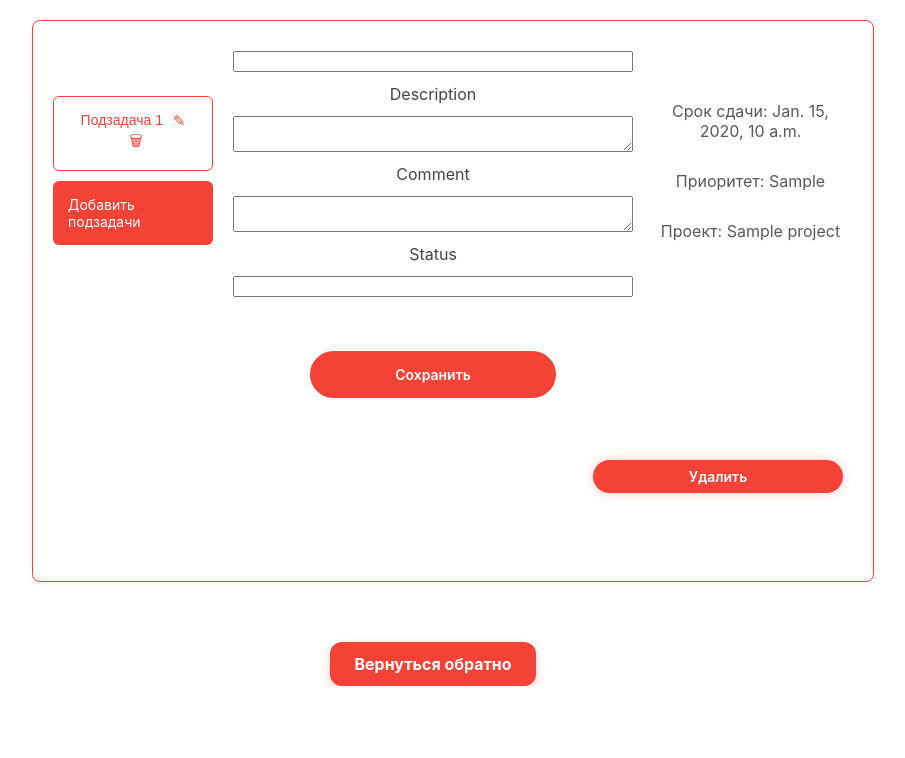
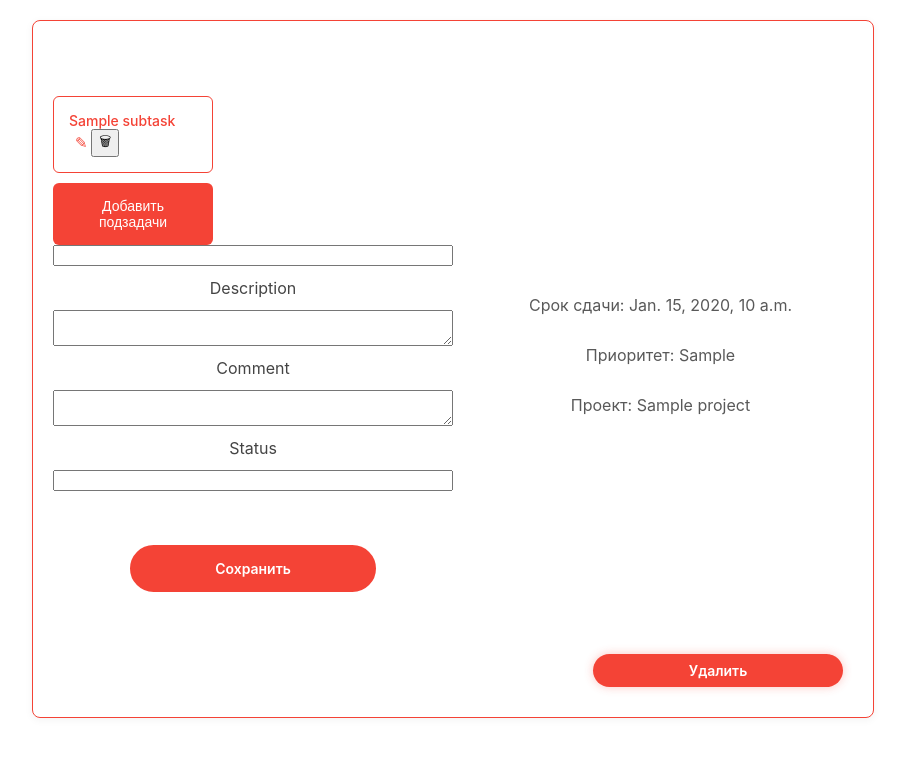
Before and after one commit to zxcl0wn/Task-Manager, a Django app: template TaskManager/tasks/templates/tasks/task.html in a window 1280 px wide. Shown: the part 132-890 px from the top of the page, without its empty margins (187-1092 px from the left). Before the commit the page ends 818 px from the top, so only its background shows below. Run offline with Django 3.2, Linux system fonts and the light colour scheme; the template is opened without the code that fills it: most values are stand-ins (such as "Sample title", 1, 10 or a date in 2020); form fields are guessed from the names that the template uses.

Commit message:
feat: add subtask, add and delete for them

```diff
--- a/TaskManager/tasks/templates/tasks/task.html
+++ b/TaskManager/tasks/templates/tasks/task.html
@@ -3,20 +3,28 @@
 
 {% block content %}
 <div class="task-card">
+    <div class="subtasks">
+        {% for subtask in subtasks %}
+            <div class="subtask-btn">
+                {{ subtask }}
+                <span class="pencil-symbol">✎</span>
+                <form method="POST" action="{% url 'app_tasks:subtask_delete' subtask.id %}" style="display: inline;">
+                    {% csrf_token %}
+                    <button type="submit" class="trash-btn">🗑</button>
+                </form>
+            </div>
+        {% endfor %}
+        <form method="POST" action="{% url 'app_tasks:subtask_create' task.id %}">
+            {% csrf_token %}
+            <button type="submit" class="subtask-control-btn">Добавить подзадачи</button>
+        </form>
+    </div>
     <form method="post">
         {% csrf_token %}
         <div class="task-layout">
 
             <!-- Подзадачи -->
-            <div class="subtasks">
-                <button class="subtask-btn">
-                    Подзадача 1
-                    <span class="pencil-symbol">✎</span>
-                    <span class="trash-symbol">🗑</span>
-                </button>
 
-                <a class="subtask-control-btn">Добавить подзадачи</a>
-            </div>
 
             <!-- Описание и комментарий -->
             <div class="task-info">
```
Also changed, not shown: TaskManager/tasks/views.py (+28 -4 lines).
